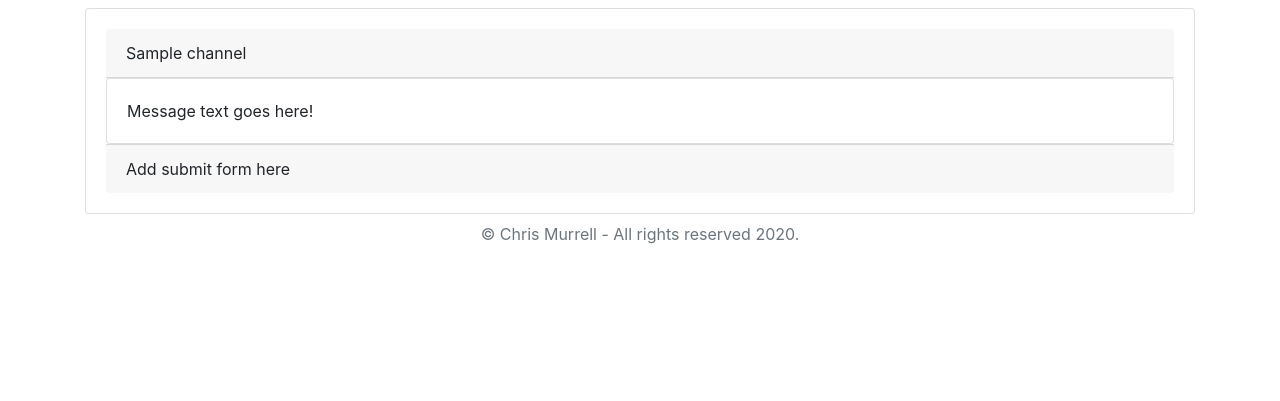
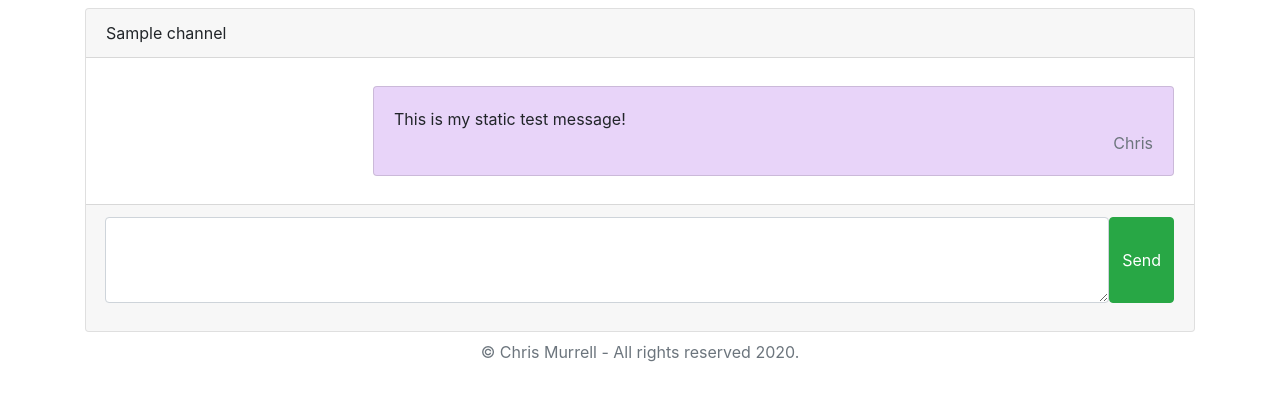
Before and after one commit to chrismurrelldrummer/project2, a Flask app: template Templates/chat.html in a window 1280 px wide. Shown: the part 56-457 px from the top of the page. Run offline with Flask 2, Linux system fonts and the light colour scheme; the template is opened without the code that fills it: most values are stand-ins (such as "Sample title", 1, 10 or a date in 2020); some libraries are stand-ins or nearby versions.

Commit message:
chat message working

```diff
--- a/Templates/base.html
+++ b/Templates/base.html
@@ -25,6 +25,9 @@
     <!-- local external javascript files -->
     <script type="text/javascript" src="//cdnjs.cloudflare.com/ajax/libs/socket.io/1.3.6/socket.io.min.js"></script>
     <script src="{{ url_for('static', filename='scripts.js')}}"></script>
+
+    <!-- Include Handlebars -->
+    <script src="https://cdnjs.cloudflare.com/ajax/libs/handlebars.js/4.0.11/handlebars.min.js"></script>
 
     {% block script %}{% endblock %}
 
--- a/Templates/channels.html
+++ b/Templates/channels.html
@@ -27,7 +27,7 @@ Channels
             {% for row in chList %}
             <div class="col-md-3">
                 <form action="{{ url_for('chat', ch=row[0]) }}" method="post">
-                    <button class="card btn btn-block" type="submit" id="cs" data-cs="5px solid {{ row[2] }}">
+                    <button class="card btn btn-block mb-3" type="submit" id="cs" data-cs="5px solid {{ row[2] }}">
                         <div class="card-body">
                             <h5 class="card-title">{{ row[0] }}</h5>
                             <h6 class="card-subtitle mb-2 text-muted">Number of People: {{ row[3] }}</h6>
--- a/Templates/chat.html
+++ b/Templates/chat.html
@@ -1,11 +1,24 @@
 {% extends 'base.html' %}
 
 {% block script %}
-<script src="{{ url_for('static', filename='channels.js') }}"></script>
+<script src="{{ url_for('static', filename='chat.js') }}"></script>
+
+<script id="postMsg" type="text/x-handlebars-template">
+
+    {% raw -%}
+    <div class="card w-75 ml-auto mt-2 mb-2">
+        <div class="card-body">
+            {{ msg }}
+            <p class="text-muted text-right mb-0">{{ user }}</p>
+        </div>
+    </div>
+    {%- endraw %}
+
+</script>
 {% endblock %}
 
 {% block title %}
-{{ channel }} - Chat
+Chat - {{ channel }}
 {% endblock %}
 
 {% block body %}
@@ -19,25 +32,25 @@
 </div>
 {% endif %}
 
-<div class="card">
-    <div class="card-body">
+<div class="card" id="chatBox">
+    <div class="card-header">
+        {{ channel }}
+    </div>
+    <div class="card-body" id="msgBox">
 
-        <div class="card-header">
-            {{ channel }}
-        </div>
-
-        <div class="card">
+        <div class="card w-75 ml-auto mt-2 mb-2">
             <div class="card-body">
-
-                Message text goes here!
-
+                This is my static test message!
+                <p class="text-muted text-right mb-0">Chris</p>
             </div>
         </div>
 
-        <div class="card-footer">
-            Add submit form here
+    </div>
+    <div class="card-footer">
+        <div class="input-group-append form-group">
+            <textarea name="txtBox" id="txtBox" rows="3" class="form-control"></textarea>
+            <button class="btn btn-success" type="submit" id="send" name="send">Send</button>
         </div>
-
     </div>
 </div>
 
--- a/application.py
+++ b/application.py
@@ -30,11 +30,6 @@ def create():
 
         chList.append(details)
 
-        print(chList)
-
-        for row in chList:
-            print(row)
-
     return redirect('/channels')
 
 @app.route("/channels")
@@ -50,6 +45,12 @@ def chat(ch):
 def disconnect():
 
     print('User is now offline')
+
+
+@socketio.on('sendMsg')
+def send(data):
+
+    emit("sendMsg", data, broadcast=True)
 
 
 @socketio.on("offline")
--- a/static/chat.js
+++ b/static/chat.js
@@ -1,16 +1,44 @@
-// socket.on('sendMsg', function (data) {
+// Connect to websocket
+var socket = io.connect(location.protocol + '//' + document.domain + ':' + location.port);
 
-//     if (localStorage['user'] == data['user']) {
+document.addEventListener("DOMContentLoaded", function () {
 
-//         const msg = document.createElement('li');
-//         li.innerHTML = `${Object.keys(data)}`;
-//         document.querySelector('#users').append(li);
-//     } else {
+    // set button function
+    document.querySelector('#send').onclick = function () {
 
-//         const li = document.createElement('li');
-//         li.innerHTML = `${Object.keys(data)}`;
-//         document.querySelector('#users').append(li);
-//     }
+        const msg = document.querySelector('#txtBox').value;
+        const user = localStorage.getItem('user');
 
+        socket.emit('sendMsg', {
 
-// });
+            'msg': msg,
+            'user': user
+        });
+    };
+
+    socket.on('sendMsg', function (data) {
+
+        add(data);
+        clearBox();
+
+    });
+});
+
+function add(data) {
+
+    // Create msg template
+    const template = Handlebars.compile(document.querySelector('#postMsg').innerHTML);
+
+    // Add msg to DOM.
+    const content = template({
+        'msg': data.msg,
+        'user': data.user
+    });
+
+    document.querySelector('#msgBox').innerHTML += content;
+};
+
+function clearBox() {
+
+    document.querySelector('#txtBox').value = '';
+};
--- a/static/style.css
+++ b/static/style.css
@@ -0,0 +1,8 @@
+.card .w-75 {
+    background-color: rgb(138, 43, 226, 0.2);
+}
+
+#chatBox {
+    min-height: 80%;
+    max-height: 80%;
+}
```
